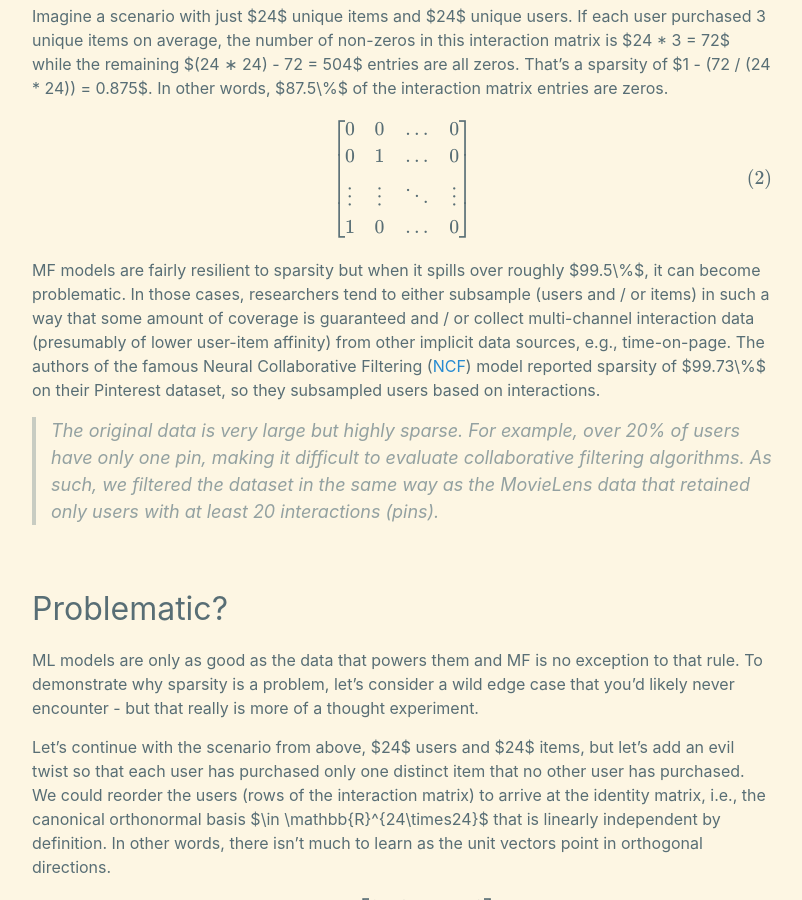
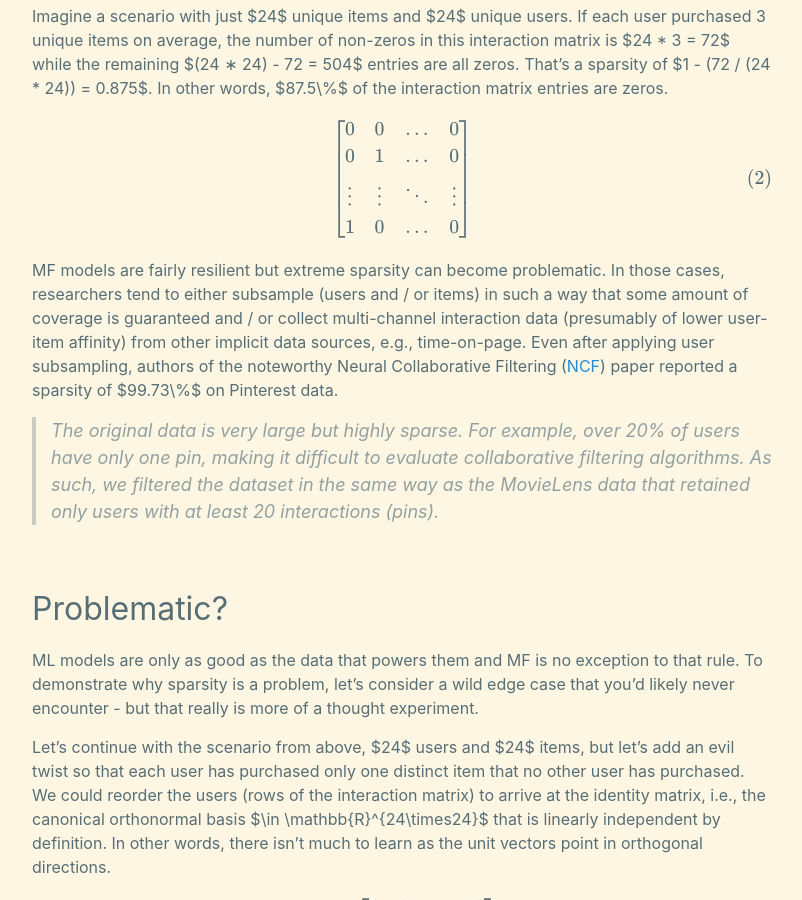
Before and after one commit to daniel-deychakiwsky/daniel-deychakiwsky.github.io, a Jekyll site: the page built from _posts/2022-01-02-matrix-factorization-sparsity.md, in a window 1280 px wide and 900 px high, scrolled down 1399 px. Shown: the whole window, without its empty margins (238-1040 px from the left). Built offline with Jekyll 4.4.1, drawn with Linux system fonts in a browser that asks for light colours; formulas are drawn with MathJax 3.

Commit message:
[blog-post] MF WIP

```diff
--- a/_posts/2022-01-02-matrix-factorization-sparsity.md
+++ b/_posts/2022-01-02-matrix-factorization-sparsity.md
@@ -73,17 +73,15 @@
 \tag{2} \label{2}
 $$
 
-MF models are fairly resilient to sparsity
-but when it spills over roughly $99.5\%$,
-it can become problematic. In those cases,
+MF models are fairly resilient
+but extreme sparsity can become problematic. In those cases,
 researchers tend to either subsample (users
 and / or items) in such a way that some amount of coverage is
 guaranteed and / or collect multi-channel interaction
 data (presumably of lower user-item affinity) from other implicit
-data sources, e.g., time-on-page.
-The authors of the famous Neural Collaborative Filtering ([NCF]) model
-reported sparsity of $99.73\%$ on their Pinterest dataset,
-so they subsampled users based on interactions.
+data sources, e.g., time-on-page. Even after applying user subsampling,
+authors of the noteworthy Neural Collaborative Filtering ([NCF]) paper
+reported a sparsity of $99.73\%$ on Pinterest data.
 
 > The original data is very large but highly sparse.
 For example, over 20% of users have only one pin, making it difficult
```
Also changed, not shown: 2 other files.
